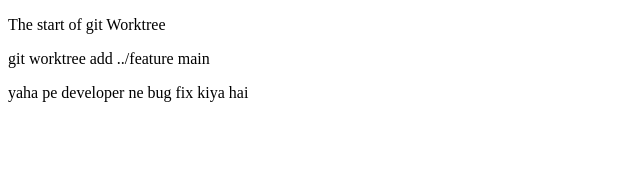
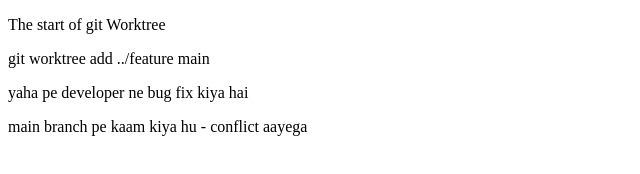
Before and after one commit to rohitt-sharma96/git-worktree, a plain HTML site: page index.html in a window 1280 px wide. Shown: the whole page, without its empty margins (0-640 px from the left). Drawn offline with Linux system fonts and the light colour scheme.

Commit message:
create conflict

```diff
--- a/index.html
+++ b/index.html
@@ -9,5 +9,6 @@
    <p>The start of git Worktree</p>
    <p>git worktree add ../feature main</p>
    <p>yaha pe developer ne bug fix kiya hai</p>
+   <p>main branch pe kaam kiya hu - conflict aayega</p>
 </body>
 </html>
```
